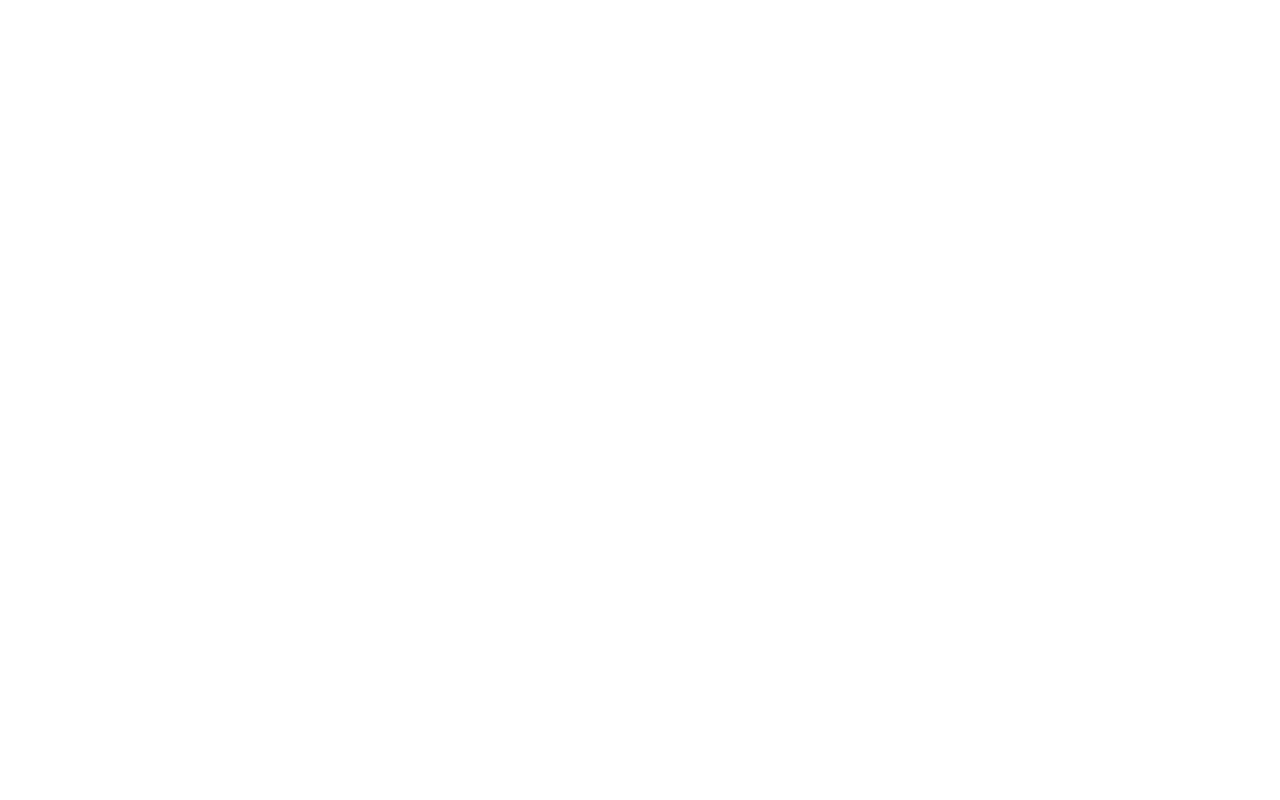
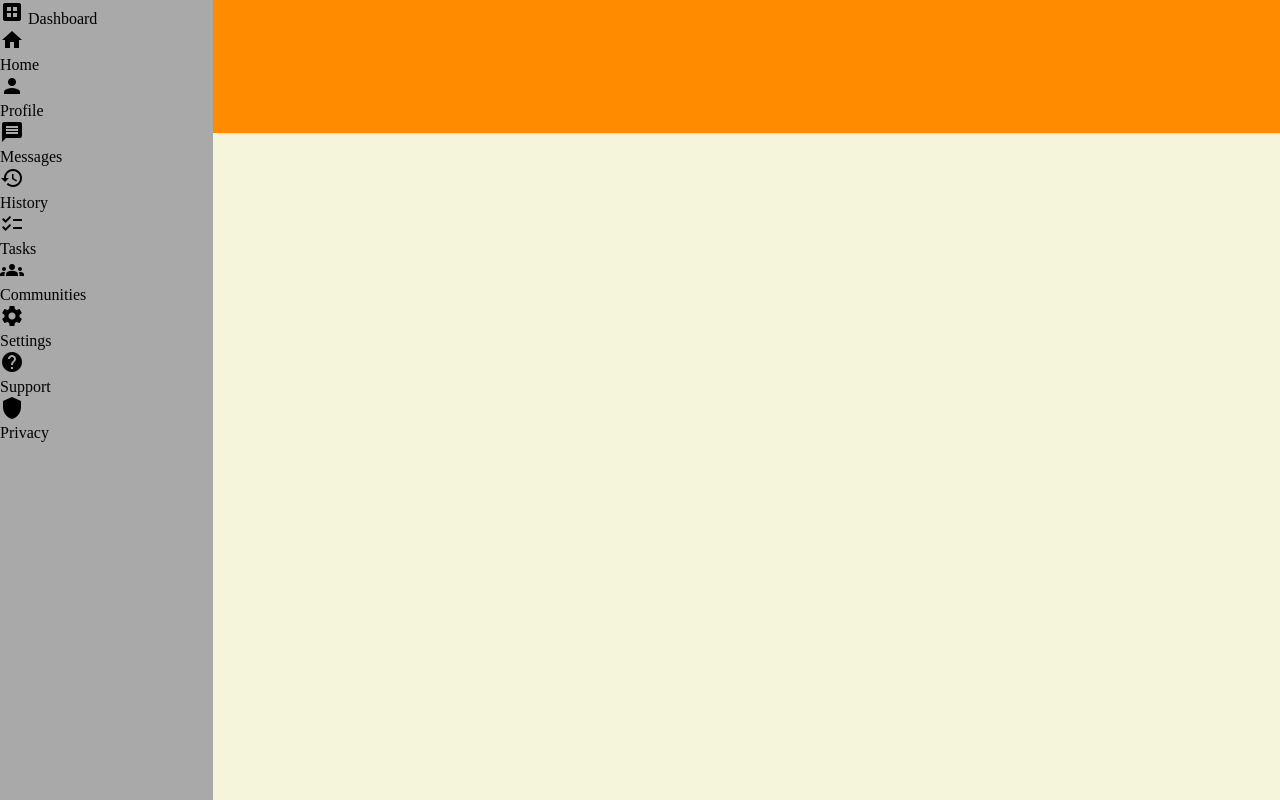
Before and after one commit to jsnhu/odin-dashboard, a plain HTML site: page index.html in a window 1280 px wide. Drawn offline with Linux system fonts and the light colour scheme.

Commit message:
create sidebar skeleton

```diff
--- a/index.html
+++ b/index.html
@@ -4,9 +4,61 @@
     <meta charset="UTF-8">
     <meta name="viewport" content="width=device-width, initial-scale=1.0">
     <link rel="stylesheet" href="style.css">
+    <link href="https://fonts.googleapis.com/icon?family=Material+Icons"
+      rel="stylesheet">
     <title>Admin Dashboard</title>
 </head>
 <body>
+    <div class="main-grid">
+        <div class="sidebar">
+            <div class="title">
+                <span class="material-icons">dataset</span>
+                Dashboard
+            </div>
+            <div class="link">
+                <span class="material-icons">home</span>
+                <div class="link-text">Home</div>
+            </div>
+            <div class="link">
+                <span class="material-icons">person</span>
+                <div class="link-text">Profile</div>
+            </div>
+            <div class="link">
+                <span class="material-icons">message</span>
+                <div class="link-text">Messages</div>
+            </div>
+            <div class="link">
+                <span class="material-icons">history</span>
+                <div class="link-text">History</div>
+            </div>
+            <div class="link">
+                <span class="material-icons">checklist</span>
+                <div class="link-text">Tasks</div>
+            </div>
+            <div class="link">
+                <span class="material-icons">groups</span>
+                <div class="link-text">Communities</div>
+            </div>
+            <div class="link">
+                <span class="material-icons">settings</span>
+                <div class="link-text">Settings</div>
+            </div>
+            <div class="link">
+                <span class="material-icons">help</span>
+                <div class="link-text">Support</div>
+            </div>
+            <div class="link">
+                <span class="material-icons">shield</span>
+                <div class="link-text">Privacy</div>
+            </div>
+        </div>
+        <div class="header">
+
+        </div>
+        <div class="body">
+
+        </div>
+    </div>
 
 </body>
 </html>
--- a/style.css
+++ b/style.css
@@ -0,0 +1,29 @@
+body {
+    margin: 0;
+}
+
+.main-grid {
+    display: grid;
+    grid-template-areas:
+                    "a b"
+                    "a c";
+    width: 100vw;
+    height: 100vh;
+    grid-template-columns: 1fr 5fr;
+    grid-template-rows: 1fr 5fr;
+}
+
+.sidebar {
+    grid-area: a;
+    background-color: darkgrey;
+}
+
+.header {
+    grid-area: b;
+    background-color: darkorange;
+}
+
+.body {
+    grid-area: c;
+    background-color: beige;
+}
```
